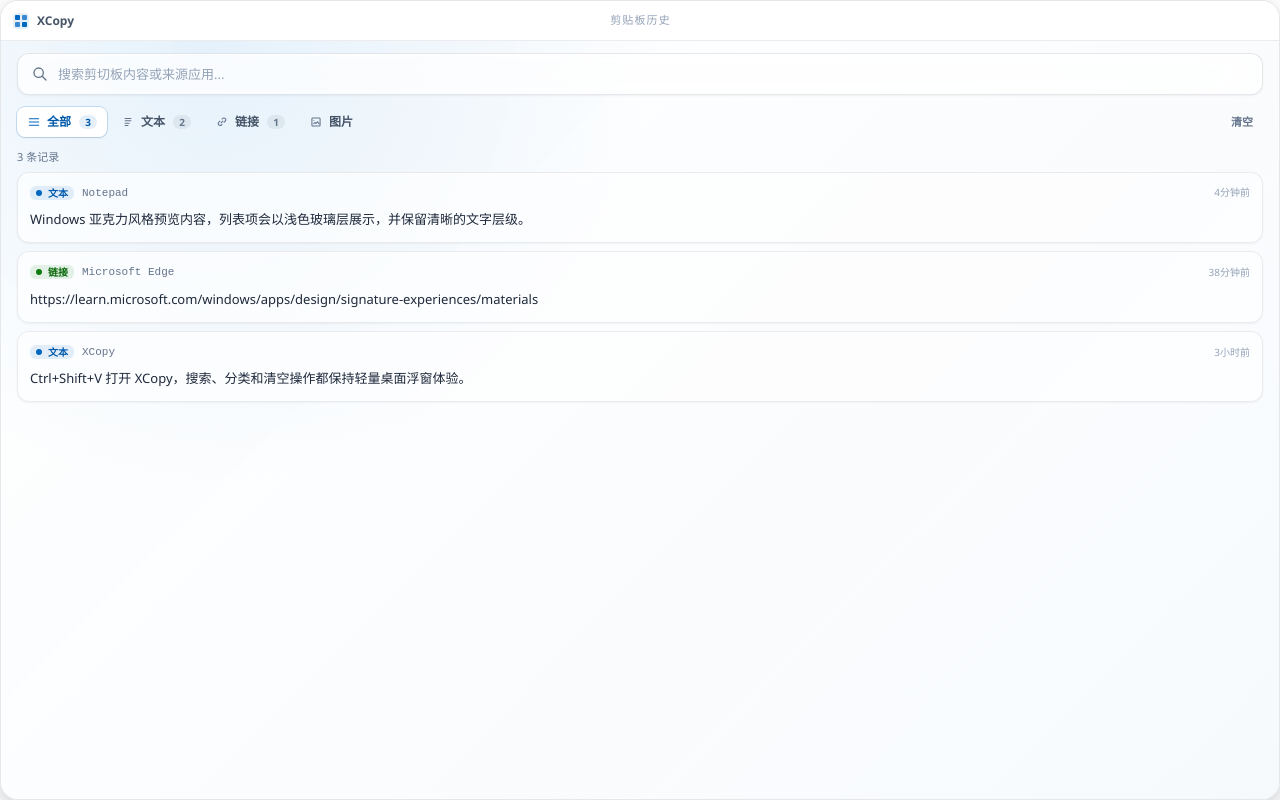
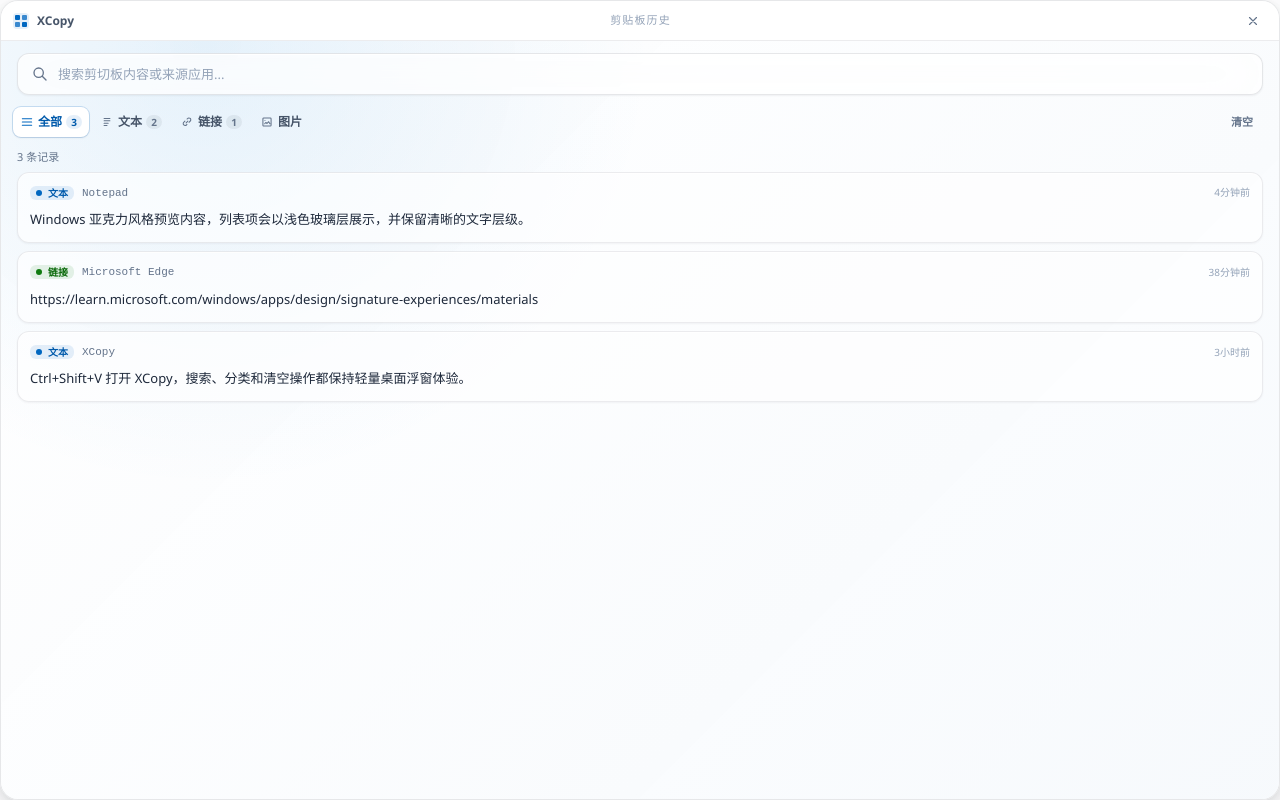
Before and after one commit to yingjunnan/XCopy, a React (Vite) app: page / in a window 1280 px wide. Built offline with nearby package versions, Linux system fonts and the light colour scheme; the HTML template or start-up script is replaced by a standard one.

Commit message:
feat: refactor clipboard management to use allEntries for better state handling and update CategoryTabs integration

```diff
--- a/src/App.tsx
+++ b/src/App.tsx
@@ -1,7 +1,19 @@
 import React from "react";
+import { getCurrentWindow } from "@tauri-apps/api/window";
 import ClipboardPanel from "./components/ClipboardPanel";
 
+const isTauriRuntime = () => typeof window !== "undefined" && "__TAURI_INTERNALS__" in window;
+
 const App: React.FC = () => {
+  const handleClose = async () => {
+    if (isTauriRuntime()) {
+      await getCurrentWindow().close();
+      return;
+    }
+
+    window.close();
+  };
+
   return (
     <div
       className="
@@ -38,7 +50,25 @@
         >
           剪贴板历史
         </span>
-        <div className="h-6 w-[60px]" />
+        <div className="flex h-7 w-[60px] items-center justify-end">
+          <button
+            data-tauri-drag-region={false}
+            type="button"
+            onClick={handleClose}
+            title="关闭"
+            aria-label="关闭窗口"
+            className="
+              no-drag flex h-7 w-7 items-center justify-center rounded-lg
+              text-slate-500 transition-all duration-150
+              hover:bg-[#c42b1c]/10 hover:text-[#c42b1c]
+              active:scale-95
+            "
+          >
+            <svg className="h-3.5 w-3.5" fill="none" stroke="currentColor" viewBox="0 0 24 24">
+              <path strokeLinecap="round" strokeLinejoin="round" strokeWidth={2} d="M6 18L18 6M6 6l12 12" />
+            </svg>
+          </button>
+        </div>
       </div>
 
       {/* Main content */}
--- a/src/components/CategoryTabs.tsx
+++ b/src/components/CategoryTabs.tsx
@@ -16,23 +16,28 @@
 
 const CategoryTabs: React.FC<CategoryTabsProps> = ({ current, onChange, counts }) => {
   return (
-    <div className="no-drag flex gap-1 overflow-x-auto px-4 py-2">
-      {categories.map((cat) => (
+    <div className="no-drag flex gap-1 overflow-x-auto px-3 py-2">
+      {categories.map((cat) => {
+        const count = counts[cat.key];
+        const isActive = current === cat.key;
+
+        return (
           <button
             key={cat.key}
             onClick={() => onChange(cat.key)}
+            aria-label={`${cat.label}，${count} 条`}
             className={`
-            relative flex items-center gap-1.5 whitespace-nowrap rounded-lg px-2.5 py-1.5
+              relative flex min-w-[76px] items-center justify-center gap-1 whitespace-nowrap rounded-lg px-1.5 py-1.5
               text-[12px] font-semibold transition-all duration-200
               ${
-              current === cat.key
+                isActive
                   ? "bg-white text-[#005aab] shadow-[0_1px_2px_rgba(31,41,55,0.10),0_0_0_1px_rgba(0,103,192,0.18)]"
                   : "text-slate-600 hover:bg-white/[0.62] hover:text-slate-900"
               }
             `}
           >
             <svg
-            className={`h-3.5 w-3.5 ${current === cat.key ? "text-[#0067c0]" : "text-slate-500"}`}
+              className={`h-3.5 w-3.5 ${isActive ? "text-[#0067c0]" : "text-slate-500"}`}
               fill="none"
               stroke="currentColor"
               viewBox="0 0 24 24"
@@ -40,18 +45,19 @@
               <path strokeLinecap="round" strokeLinejoin="round" strokeWidth={1.8} d={cat.icon} />
             </svg>
             <span>{cat.label}</span>
-          {counts[cat.key] > 0 && (
             <span
+              aria-hidden={count === 0}
               className={`
-                ml-0.5 min-w-[18px] rounded-full px-1.5 py-0.5 text-center text-[10px] leading-none
-                ${current === cat.key ? "bg-[#0067c0]/10 text-[#005aab]" : "bg-slate-900/[0.06] text-slate-500"}
+                min-w-[16px] rounded-full px-1 py-0.5 text-center text-[10px] leading-none
+                ${count === 0 ? "invisible" : ""}
+                ${isActive ? "bg-[#0067c0]/10 text-[#005aab]" : "bg-slate-900/[0.06] text-slate-500"}
               `}
             >
-              {counts[cat.key]}
+              {count}
             </span>
-          )}
           </button>
-      ))}
+        );
+      })}
     </div>
   );
 };
--- a/src/components/ClipboardPanel.tsx
+++ b/src/components/ClipboardPanel.tsx
@@ -10,6 +10,7 @@
 const ClipboardPanel: React.FC = () => {
   const {
     entries,
+    allEntries,
     category,
     setCategory,
     query,
@@ -21,12 +22,12 @@
 
   const counts = useMemo(() => {
     const c: Record<CategoryType, number> = { all: 0, text: 0, link: 0, image: 0 };
-    entries.forEach((e) => {
+    allEntries.forEach((e) => {
       c.all++;
       c[e.contentType]++;
     });
     return c;
-  }, [entries]);
+  }, [allEntries]);
 
   const activeCount = category === "all" ? counts.all : counts[category];
 
@@ -40,7 +41,7 @@
       {/* Category tabs + clear */}
       <div className="flex items-center justify-between pr-3">
         <CategoryTabs current={category} onChange={setCategory} counts={counts} />
-        {entries.length > 0 && (
+        {allEntries.length > 0 && (
           <button
             onClick={clearAll}
             className="
--- a/src/hooks/useClipboardHistory.ts
+++ b/src/hooks/useClipboardHistory.ts
@@ -1,4 +1,4 @@
-import { useState, useEffect, useCallback } from "react";
+import { useState, useEffect, useCallback, useMemo } from "react";
 import { invoke } from "@tauri-apps/api/core";
 import { listen } from "@tauri-apps/api/event";
 import { getCurrentWindow } from "@tauri-apps/api/window";
@@ -40,7 +40,7 @@
 ];
 
 export function useClipboardHistory() {
-  const [entries, setEntries] = useState<ClipboardEntry[]>([]);
+  const [allEntries, setAllEntries] = useState<ClipboardEntry[]>([]);
   const [category, setCategory] = useState<CategoryType>("all");
   const [query, setQuery] = useState("");
   const [loading, setLoading] = useState(true);
@@ -49,24 +49,25 @@
     if (!isTauriRuntime()) {
       const normalizedQuery = filter.query?.trim().toLowerCase();
       const nextEntries = previewEntries.filter((entry) => {
-        const matchesType = !filter.contentType || entry.contentType === filter.contentType;
         const matchesQuery =
           !normalizedQuery ||
           entry.preview.toLowerCase().includes(normalizedQuery) ||
           entry.sourceApp.toLowerCase().includes(normalizedQuery);
 
-        return matchesType && matchesQuery;
+        return matchesQuery;
       });
 
-      setEntries(nextEntries);
+      setAllEntries(nextEntries);
       setLoading(false);
       return;
     }
 
     try {
       if (showLoading) setLoading(true);
-      const result = await invoke<ClipboardEntry[]>("get_history", { filter });
-      setEntries(result);
+      const result = await invoke<ClipboardEntry[]>("get_history", {
+        filter: { ...filter, contentType: undefined },
+      });
+      setAllEntries(result);
     } catch (err) {
       console.error("Failed to fetch history:", err);
     } finally {
@@ -77,11 +78,18 @@
   const buildFilter = useCallback(
     (): ClipboardFilter => ({
       query: query || undefined,
-      contentType: category === "all" ? undefined : category,
       limit: 200,
       offset: 0,
     }),
-    [query, category]
+    [query]
+  );
+
+  const entries = useMemo(
+    () =>
+      category === "all"
+        ? allEntries
+        : allEntries.filter((entry) => entry.contentType === category),
+    [allEntries, category]
   );
 
   const refresh = useCallback(
@@ -159,18 +167,28 @@
   }, [refresh]);
 
   const deleteEntry = useCallback(async (id: string) => {
+    if (!isTauriRuntime()) {
+      setAllEntries((prev) => prev.filter((e) => e.id !== id));
+      return;
+    }
+
     try {
       await invoke("delete_entry", { id });
-      setEntries((prev) => prev.filter((e) => e.id !== id));
+      setAllEntries((prev) => prev.filter((e) => e.id !== id));
     } catch (err) {
       console.error("Failed to delete entry:", err);
     }
   }, []);
 
   const clearAll = useCallback(async () => {
+    if (!isTauriRuntime()) {
+      setAllEntries([]);
+      return;
+    }
+
     try {
       await invoke("clear_history");
-      setEntries([]);
+      setAllEntries([]);
     } catch (err) {
       console.error("Failed to clear history:", err);
     }
@@ -178,6 +196,7 @@
 
   return {
     entries,
+    allEntries,
     category,
     setCategory,
     query,
```
Lines whose indentation alone changed are shown as unchanged.
